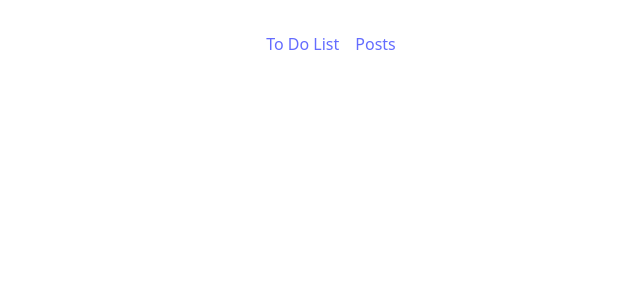
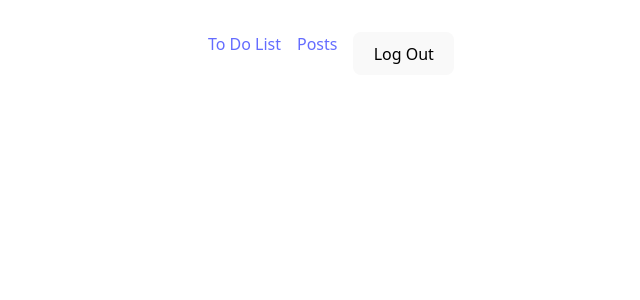
Before and after one commit to yishayhoffman-hilma/why-like-that, a React (Vite) app in the folder client/: page /home in a window 1280 px wide. Shown: the top 300 px of the page, without its empty margins (309-949 px from the left). Built offline with nearby package versions, Linux system fonts and the light colour scheme.

Commit message:
logout button returns to login and deletes fro localstorage

```diff
--- a/client/src/components/Home.jsx
+++ b/client/src/components/Home.jsx
@@ -1,5 +1,6 @@
 import { Outlet } from "react-router";
 import { Link } from "react-router";
+import Logout from "./Logout";
 
 function Home() {
   return (
@@ -7,7 +8,9 @@ function Home() {
       <nav style={{ display: "flex", gap: "1rem", marginBottom: "1rem" }}>
         <Link to="todolist">To Do List</Link>
         <Link to="posts">Posts</Link>
+        <Logout />
       </nav>
+
       <Outlet />
     </>
   );
--- /dev/null
+++ b/client/src/components/Logout.jsx
@@ -0,0 +1,16 @@
+import { useNavigate } from "react-router";
+
+function Logout() {
+  const navigate = useNavigate();
+  function handleLogout() {
+    localStorage.setItem("ActiveUser", "");
+    navigate("/login");
+  }
+  return (
+    <>
+      <button onClick={handleLogout}> Log Out </button>
+    </>
+  );
+}
+
+export default Logout;
```
